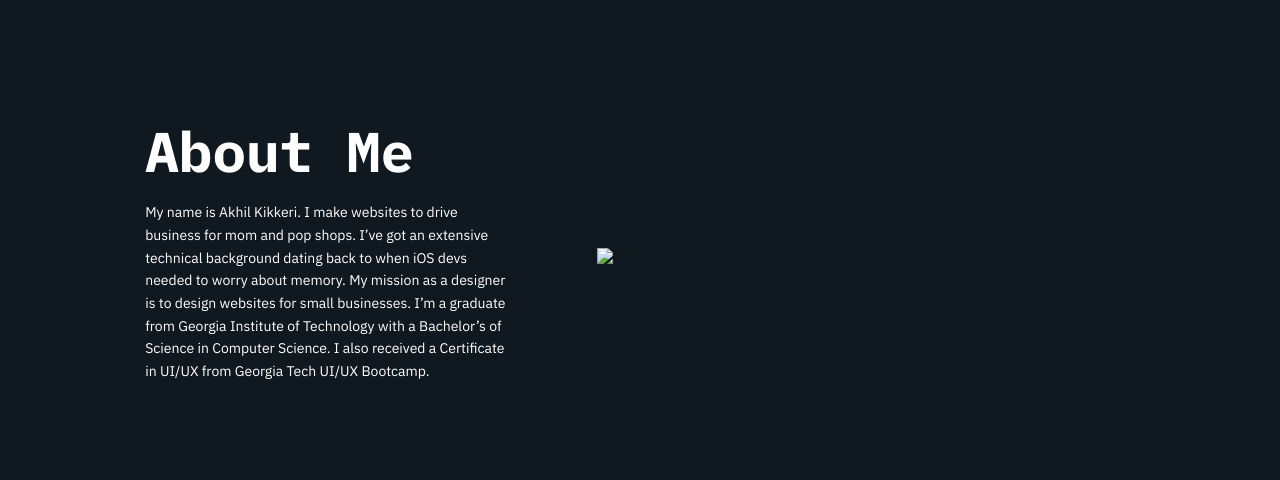
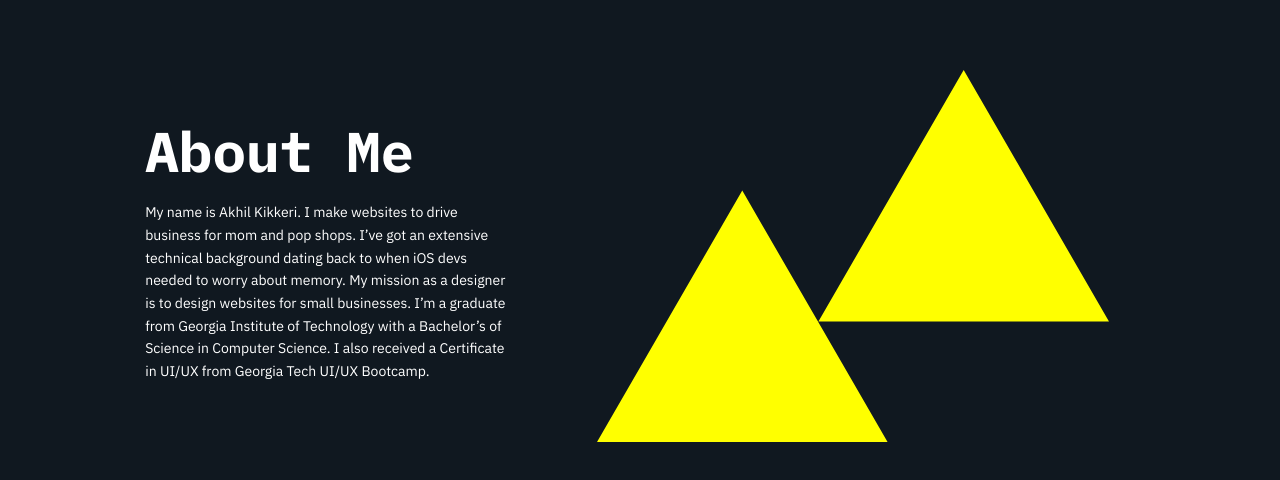
Before and after one commit to lastgituser/UX_UI_HW_19, a plain HTML site: page about/index.html in a window 1280 px wide. Shown: the part 170-650 px from the top of the page. Drawn offline with Linux system fonts and the light colour scheme.

Commit message:
Fixed images in About

```diff
--- a/about/index.html
+++ b/about/index.html
@@ -2,7 +2,7 @@
 <html>
     <head>
         <title>About Akhil Kikkeri | UX/UI Design | Software Development</title>
-        <link rel="shortcut icon" href="images/icons/logo.svg" />
+        <link rel="shortcut icon" href="../images/icons/logo.svg" />
         <link rel="stylesheet" type="text/css" href="../css/index.css" />
         <link rel="stylesheet" type="text/css" href="../css/header.css" />
         <link rel="stylesheet" type="text/css" href="../css/about/hero.css" />
@@ -19,7 +19,7 @@
                 <a class="hamburger-link" href="../work/index.html"><h2>Work</h2></a>
                 <a class="hamburger-link" href="https://drive.google.com/file/d/1X8VlHQiuj7uBLl9pkx2OAaCrlqNHeOwG/view?usp=sharing"><h2>Resume</h2></a>
             </nav>
-            <a class="header-logo" href="index.html"><img class="img-logo" src="images/icons/logo.svg" alt="logo" /></a>
+            <a class="header-logo" href="../index.html"><img class="img-logo" src="images/icons/logo.svg" alt="logo" /></a>
             <div class="header-links">
                 <a class="header-link" href="../about/index.html"><h3>About</h3></a>
                 <a class="header-link" href="../work/index.html"><h3>Work</h3></a>
@@ -32,7 +32,7 @@
                 <h1 class="hero-title">About Me</h1>
                 <p class="hero-description">My name is Akhil Kikkeri. I make websites to drive business for mom and pop shops. I’ve got an extensive technical background dating back to when iOS devs needed to worry about memory. My mission as a designer is to design websites for small businesses. I’m a graduate from Georgia Institute of Technology with a Bachelor’s of Science in Computer Science. I also received a Certificate in UI/UX from Georgia Tech UI/UX Bootcamp.</p>
             </div>
-            <img class="hero-image" src="images/icons/logo.svg" />
+            <img class="hero-image" src="../images/icons/logo.svg" />
         </section>
     </body>
 </html>
```
